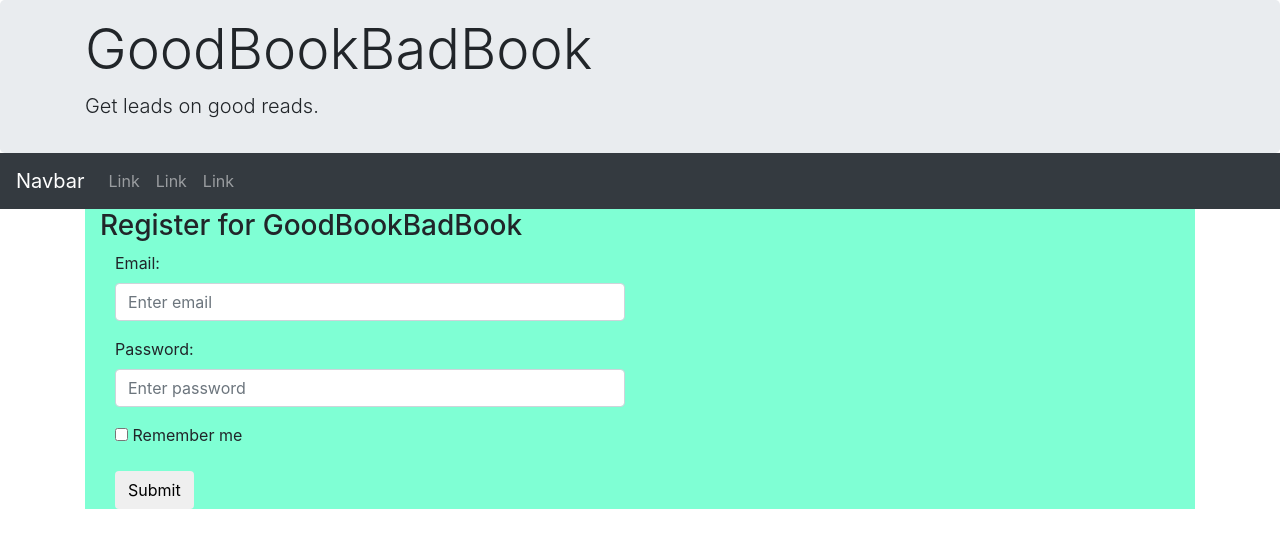
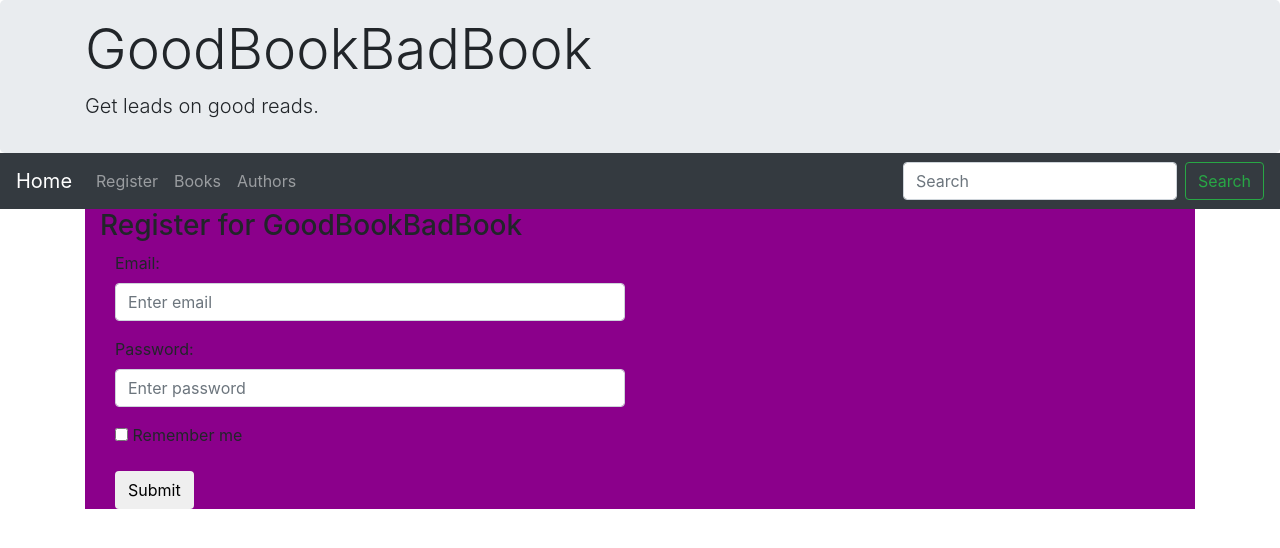
Before and after one commit to kevinhynes/goodbookbadbook, a Flask app: page /register in a window 1280 px wide. Shown: the top 548 px of the page. Run offline with Flask 2, Linux system fonts and the light colour scheme; some libraries are stand-ins or nearby versions.

Commit message:
Added books.html page, working

```diff
--- a/application.py
+++ b/application.py
@@ -25,6 +25,11 @@ db = scoped_session(sessionmaker(bind=engine))
 def index():
     return render_template("index.html")
 
+@app.route("/books")
+def books():
+    books = db.execute("SELECT * from Books").fetchall()
+    return render_template("books.html", books=books)
+
 
 @app.route("/register", methods=["GET", "POST"])
 def register():
--- a/static/style.css
+++ b/static/style.css
@@ -1,5 +1,10 @@
 .reg-container {
-  background: aquamarine;
+  background: darkmagenta;
+}
+
+.trbl {
+  background: aqua;
+  z-index: 2 !important;
 }
 
 /*# sourceMappingURL=style.css.map */
--- a/static/style.scss
+++ b/static/style.scss
@@ -1,3 +1,8 @@
 .reg-container {
-  background: aquamarine;
+  background: darkmagenta;
 }
+
+.trbl {
+  background: aqua;
+  z-index: 2 !important;
+}
--- a/templates/layout.html
+++ b/templates/layout.html
@@ -14,7 +14,8 @@
   </head>
   <body>
 
-    {#    Header#}
+
+{#    Header#}
     <div class="jumbotron mb-0 pt-3 pb-3">
       <div class="container">
         <h1 class="display-4">GoodBookBadBook</h1>
@@ -22,28 +23,39 @@
       </div>
     </div>
 
-    {#    Navigation Bar#}
+{#    Navigation Bar#}
     <nav class="navbar navbar-expand-md bg-dark navbar-dark sticky-top">
-      <a class="navbar-brand" href="#">Navbar</a>
+      <a class="navbar-brand" href="#">Home</a>
+
+{#      Toggler / Collapse Button#}
       <button class="navbar-toggler" type="button" data-toggle="collapse" data-target="#collapsible_navbar">
         <span class="navbar-toggler-icon"></span>
       </button>
+
+{#      NavBar Links#}
       <div class="collapse navbar-collapse" id="collapsible_navbar">
         <ul class="navbar-nav">
           <li class="nav-item">
-            <a class="nav-link" href="#">Link</a>
+            <a class="nav-link" href="{{ url_for('register')}}">Register</a>
           </li>
           <li class="nav-item">
-            <a class="nav-link" href="#">Link</a>
+            <a class="nav-link" href="{{ url_for('books')}}">Books</a>
           </li>
           <li class="nav-item">
-            <a class="nav-link" href="#">Link</a>
+            <a class="nav-link" href="#">Authors</a>
           </li>
         </ul>
+
+{#      Search Bar#}
+        <form class="form-inline ml-auto">
+          <input class="form-control mr-sm-2" type="search" placeholder="Search" aria-label="Search">
+          <button class="btn btn-outline-success my-2 my-sm-0" type="submit">Search</button>
+        </form>
       </div>
+
     </nav>
 
-    {#    Body#}
+{#    Body#}
     <div class="container">
       {% block body %}
       {% endblock %}
```
Also changed, not shown: templates/books.html (added, +15 -0 lines), 1 other file.
